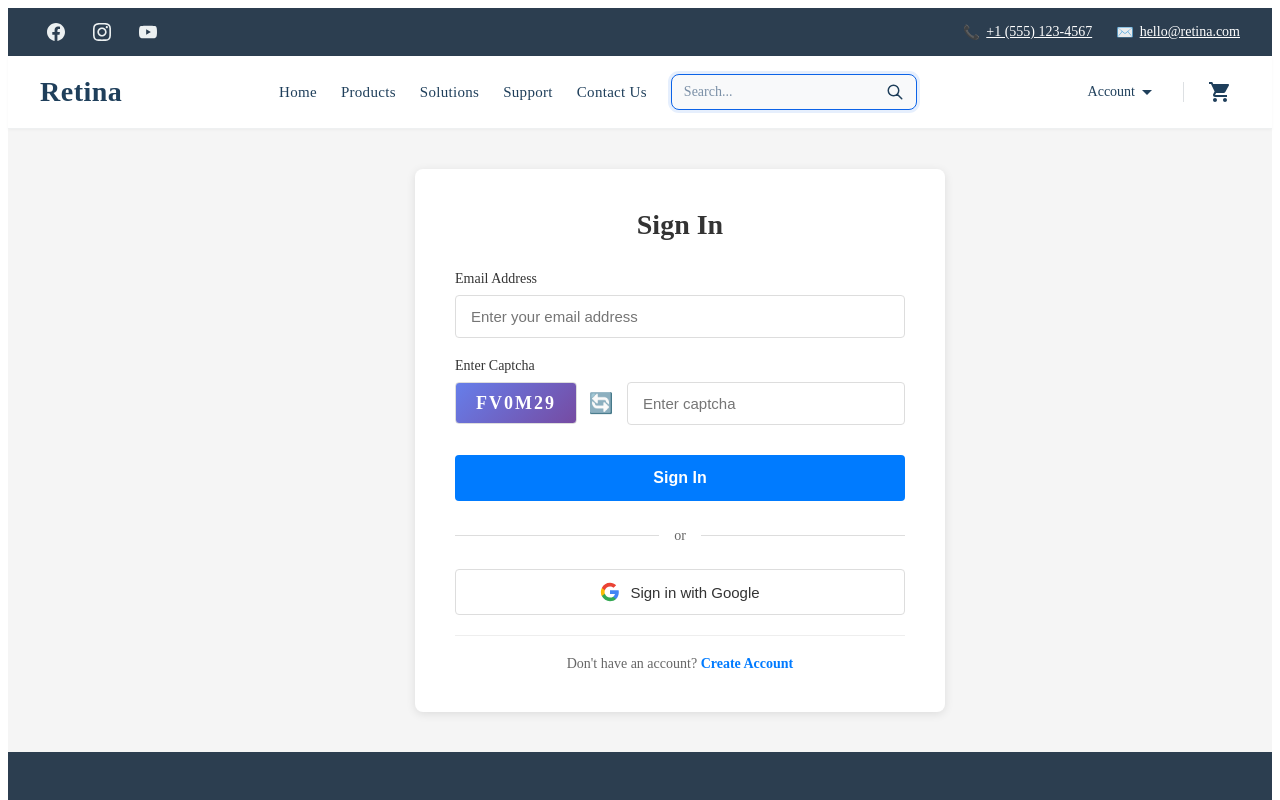
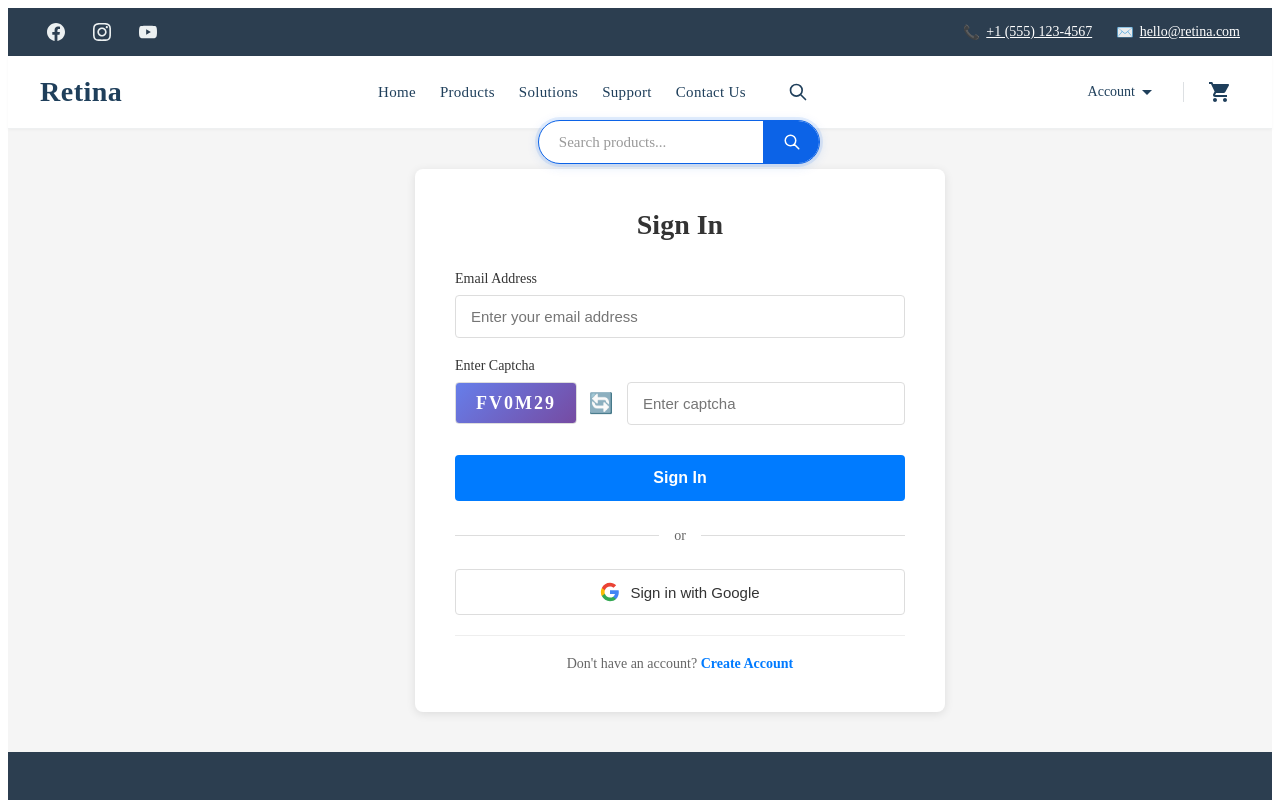
Before and after one commit to digital-codebase/retina-repo, a React (Create React App) app in the folder retina-frontend/: page /login in a window 1280 px wide. Both pictures are taken after a click on the button "Toggle search". Shown: the top 800 px of the page. Built offline with nearby package versions, Linux system fonts and the light colour scheme.

Commit message:
Feat(update search input)

```diff
--- a/retina-frontend/src/components/MainNavigation/MainNavigation.css
+++ b/retina-frontend/src/components/MainNavigation/MainNavigation.css
@@ -233,57 +233,138 @@
   transform: scaleX(1);
 }
 
+.main-nav__search-container {
+  position: relative;
+  display: flex;
+  align-items: center;
+  margin-left: 8px;
+}
+
+.main-nav__search-toggle {
+  display: flex;
+  align-items: center;
+  justify-content: center;
+  width: 40px;
+  height: 40px;
+  border: none;
+  background: transparent;
+  color: #1f3f5b;
+  cursor: pointer;
+  border-radius: 50%;
+  transition: all 0.3s ease;
+  padding: 0;
+}
+
+.main-nav__search-toggle:hover {
+  color: #0c63e7;
+  background-color: rgba(12, 99, 231, 0.08);
+}
+
+.main-nav__search-toggle svg {
+  width: 20px;
+  height: 20px;
+}
+
+.main-nav__search-wrapper {
+  position: absolute;
+  top: calc(100% + 8px);
+  right: 0;
+  width: 280px;
+  z-index: 1000;
+  animation: slideDown 0.3s ease-out;
+}
+
+@keyframes slideDown {
+  from {
+    opacity: 0;
+    transform: translateY(-10px);
+  }
+  to {
+    opacity: 1;
+    transform: translateY(0);
+  }
+}
+
 .main-nav__search {
+  width: 100%;
   display: flex;
   align-items: center;
   gap: 0;
-  background: #f8f9fa;
-  border: 1px solid rgba(44, 62, 80, 0.12);
-  border-radius: 8px;
+  background: #ffffff;
+  border: 1px solid #e0e0e0;
+  border-radius: 50px;
   overflow: hidden;
-  transition: border-color 0.3s ease, box-shadow 0.3s ease;
-  min-width: 200px;
-  max-width: 250px;
+  transition: all 0.3s ease;
+  box-shadow: 0 4px 12px rgba(0, 0, 0, 0.15);
+}
+
+.main-nav__search:hover {
+  border-color: #0c63e7;
+  box-shadow: 0 2px 12px rgba(12, 99, 231, 0.15);
 }
 
 .main-nav__search:focus-within {
   border-color: #0c63e7;
-  box-shadow: 0 0 0 3px rgba(12, 99, 231, 0.1);
+  box-shadow: 0 0 0 3px rgba(12, 99, 231, 0.1), 0 2px 12px rgba(12, 99, 231, 0.15);
 }
 
 .main-nav__search input {
   flex: 1;
-  padding: 8px 12px;
+  padding: 12px 20px;
   border: none;
   outline: none;
-  font-size: 14px;
+  font-size: 15px;
   font-family: inherit;
-  color: #1f3f5b;
+  color: #333333;
   background: transparent;
 }
 
 .main-nav__search input::placeholder {
-  color: #7a8fa6;
+  color: #999999;
 }
 
 .main-nav__search button {
-  padding: 8px 12px;
+  padding: 12px 20px;
   border: none;
-  background: transparent;
-  color: #1f3f5b;
+  background: #0c63e7;
+  color: #ffffff;
   cursor: pointer;
   display: flex;
   align-items: center;
   justify-content: center;
-  transition: color 0.3s ease, background-color 0.3s ease;
+  transition: all 0.3s ease;
+  flex-shrink: 0;
 }
 
 .main-nav__search button:hover {
-  color: #0c63e7;
-  background-color: rgba(12, 99, 231, 0.08);
+  background: #0954c9;
 }
 
 .main-nav__search button svg {
+  width: 18px;
+  height: 18px;
+}
+
+.main-nav__search-close {
+  padding: 12px 16px;
+  border: none;
+  background: transparent;
+  color: #666666;
+  cursor: pointer;
+  display: flex;
+  align-items: center;
+  justify-content: center;
+  transition: all 0.3s ease;
+  flex-shrink: 0;
+  border-left: 1px solid #e0e0e0;
+}
+
+.main-nav__search-close:hover {
+  color: #333333;
+  background-color: rgba(0, 0, 0, 0.05);
+}
+
+.main-nav__search-close svg {
   width: 18px;
   height: 18px;
 }
@@ -335,20 +416,37 @@
     display: none;
   }
 
+  .main-nav__search-container {
+    margin-left: 0;
+    margin-top: 12px;
+    width: 100%;
+    justify-content: center;
+  }
+
+  .main-nav__search-wrapper {
+    right: auto;
+    left: 50%;
+    transform: translateX(-50%);
+    width: 90%;
+    max-width: 300px;
+  }
+
   .main-nav__search {
     width: 100%;
-    min-width: 100%;
-    max-width: 100%;
-    margin-top: 8px;
-    border-radius: 8px;
+    border-radius: 50px;
   }
 
   .main-nav__search input {
-    padding: 12px 14px;
+    padding: 10px 16px;
+    font-size: 14px;
   }
 
   .main-nav__search button {
-    padding: 12px 14px;
+    padding: 10px 16px;
+  }
+
+  .main-nav__search-close {
+    padding: 10px 12px;
   }
 
   .main-nav__actions {
--- a/retina-frontend/src/components/MainNavigation/MainNavigation.jsx
+++ b/retina-frontend/src/components/MainNavigation/MainNavigation.jsx
@@ -5,24 +5,36 @@ import './MainNavigation.css';
 export default function MainNavigation() {
   const [isMenuOpen, setIsMenuOpen] = useState(false);
   const [isAccountDropdownOpen, setIsAccountDropdownOpen] = useState(false);
+  const [isSearchOpen, setIsSearchOpen] = useState(false);
   const accountDropdownRef = useRef(null);
   const searchInputRef = useRef(null);
+  const searchWrapperRef = useRef(null);
 
   useEffect(() => {
     const handleClickOutside = (event) => {
       if (accountDropdownRef.current && !accountDropdownRef.current.contains(event.target)) {
         setIsAccountDropdownOpen(false);
       }
+      if (searchWrapperRef.current && !searchWrapperRef.current.contains(event.target) &&
+          !event.target.closest('.main-nav__search-toggle')) {
+        setIsSearchOpen(false);
+      }
     };
 
-    if (isAccountDropdownOpen) {
+    if (isAccountDropdownOpen || isSearchOpen) {
       document.addEventListener('mousedown', handleClickOutside);
     }
 
     return () => {
       document.removeEventListener('mousedown', handleClickOutside);
     };
-  }, [isAccountDropdownOpen]);
+  }, [isAccountDropdownOpen, isSearchOpen]);
+
+  useEffect(() => {
+    if (isSearchOpen && searchInputRef.current) {
+      searchInputRef.current.focus();
+    }
+  }, [isSearchOpen]);
 
   const handleToggleMenu = () => {
     setIsMenuOpen((prev) => !prev);
@@ -42,6 +54,10 @@ export default function MainNavigation() {
       element.scrollIntoView({ behavior: 'smooth', block: 'start' });
     }
     setIsMenuOpen(false);
+  };
+
+  const handleSearchToggle = () => {
+    setIsSearchOpen((prev) => !prev);
   };
 
   const handleSearch = (e) => {
@@ -82,14 +98,30 @@ export default function MainNavigation() {
           <a href="#contact-us" onClick={(e) => { e.preventDefault(); scrollToSection('contact-us'); handleLinkClick(); }}>
             Contact Us
           </a>
+          <div className="main-nav__search-container">
+            <button
+              className="main-nav__search-toggle"
+              type="button"
+              aria-label="Toggle search"
+              onClick={handleSearchToggle}
+            >
+              <svg width="20" height="20" viewBox="0 0 24 24" fill="none" xmlns="http://www.w3.org/2000/svg">
+                <path d="M21 21L15 15M17 10C17 13.866 13.866 17 10 17C6.13401 17 3 13.866 3 10C3 6.13401 6.13401 3 10 3C13.866 3 17 6.13401 17 10Z" stroke="currentColor" strokeWidth="2" strokeLinecap="round" strokeLinejoin="round"/>
+              </svg>
+            </button>
+            {isSearchOpen && (
+              <div className="main-nav__search-wrapper" ref={searchWrapperRef}>
                 <div className="main-nav__search">
                   <input
                     ref={searchInputRef}
                     type="search"
-              placeholder="Search..."
+                    placeholder="Search products..."
                     onKeyDown={(e) => {
                       if (e.key === 'Enter') {
                         handleSearch(e);
+                      }
+                      if (e.key === 'Escape') {
+                        setIsSearchOpen(false);
                       }
                     }}
                   />
@@ -98,6 +130,19 @@ export default function MainNavigation() {
                       <path d="M21 21L15 15M17 10C17 13.866 13.866 17 10 17C6.13401 17 3 13.866 3 10C3 6.13401 6.13401 3 10 3C13.866 3 17 6.13401 17 10Z" stroke="currentColor" strokeWidth="2" strokeLinecap="round" strokeLinejoin="round"/>
                     </svg>
                   </button>
+                  <button
+                    type="button"
+                    className="main-nav__search-close"
+                    aria-label="Close search"
+                    onClick={() => setIsSearchOpen(false)}
+                  >
+                    <svg width="18" height="18" viewBox="0 0 24 24" fill="none" xmlns="http://www.w3.org/2000/svg">
+                      <path d="M18 6L6 18M6 6L18 18" stroke="currentColor" strokeWidth="2" strokeLinecap="round" strokeLinejoin="round"/>
+                    </svg>
+                  </button>
+                </div>
+              </div>
+            )}
           </div>
         </nav>
 
```
Lines whose indentation alone changed are shown as unchanged.
